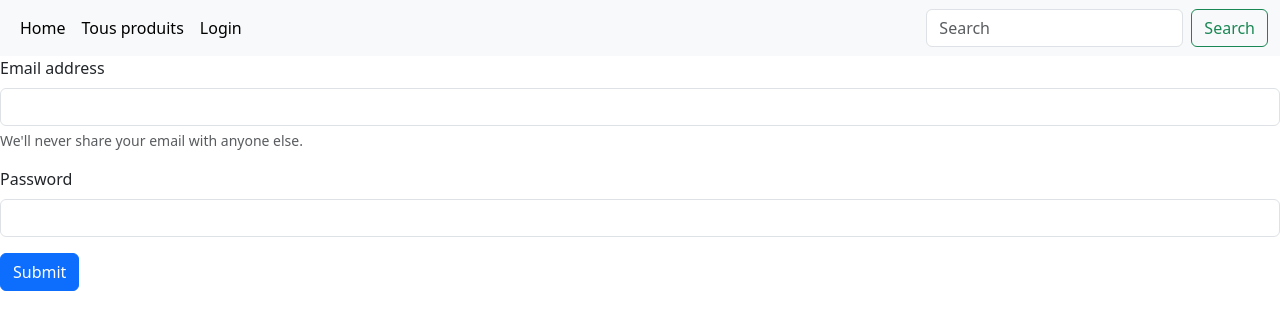
After one commit to HueKhuc/beanies-2023, a PHP site: page /login.php in a window 1280 px wide. The commit adds this page. Shown: the top 330 px of the page. Run offline with PHP 8.4, Linux system fonts and the light colour scheme.

Commit message:
14. Créer une page de connexion

```diff
--- a/includes/header.php
+++ b/includes/header.php
@@ -25,6 +25,11 @@
         <li class="nav-item">
           <a class="nav-link active" aria-current="page" href="list.php">Tous produits</a>
         </li>
+        <li class="nav-item">
+            <?php if (empty($_POST['login']))echo '
+          <a class="nav-link active" aria-current="page" href="login.php">Login</a>';
+          else echo '<a class="nav-link active" aria-current="page" href="login.php">',$_POST['login'],'</a>'; ?>
+        </li>
       </ul>
       <form class="d-flex">
         <input class="form-control me-2" type="search" placeholder="Search" aria-label="Search">
--- a/list.php
+++ b/list.php
@@ -34,3 +34,6 @@ include 'includes/header.php';
     };
 ?>
 </table>
+<?php
+include 'includes/footer.php';
+?>
--- /dev/null
+++ b/login.php
@@ -0,0 +1,33 @@
+<?php
+include 'includes/header.php';
+?>
+
+<!-- <form method="post" action="<?php echo $_SERVER['PHP_SELF'];?>"> -->
+<form method="post" action="index.php">
+  <div class="mb-3">
+    <label for="exampleInputEmail1" class="form-label">Email address</label>
+    <input type="email" class="form-control" id="exampleInputEmail1" aria-describedby="emailHelp" name = "login">
+    <div id="emailHelp" class="form-text">We'll never share your email with anyone else.</div>
+  </div>
+  <div class="mb-3">
+    <label for="exampleInputPassword1" class="form-label">Password</label>
+    <input type="password" class="form-control" id="exampleInputPassword1">
+  </div>
+  <button type="submit" class="btn btn-primary">Submit</button>
+</form>
+
+<?php
+if ($_SERVER["REQUEST_METHOD"] == "POST") {
+  // collect value of input field
+  $login = $_POST['login'];
+  if (empty($login)) {
+    echo "Email is empty";
+  } else {
+    echo $login;
+  }
+}
+?>
+
+<?php
+include 'includes/footer.php';
+?>
```
